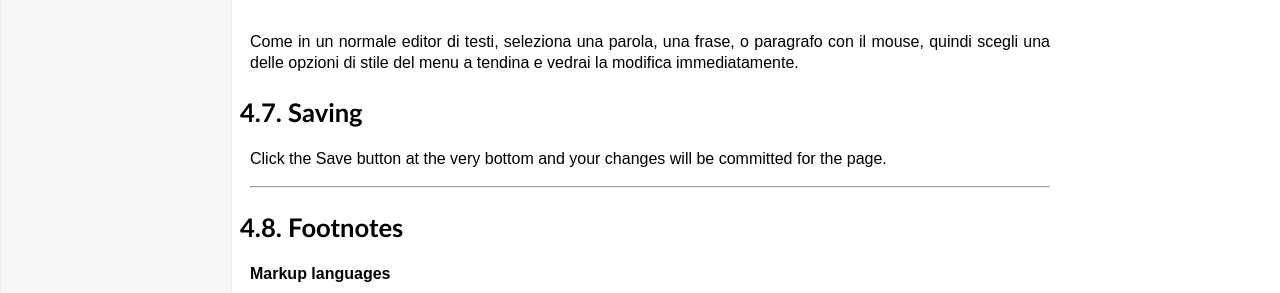
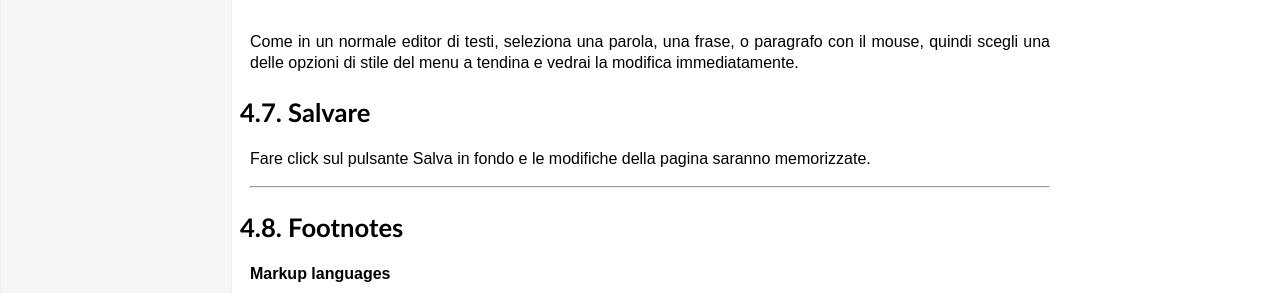
Before and after one commit to plone-it/collective.italiandocumentation, a Sphinx documentation site: the page built from source/using-kupu-as-visual-editor/index.rst, in a window 1280 px wide and 900 px high, scrolled down 6963 px. Shown: the part 209-502 px from the top of the window. Built offline with Sphinx 7.4.7, drawn with Linux system fonts in a browser that asks for light colours; pages that are not in the unit, such as notebooks, are missing from menus; some of the changed text lies outside the part shown.

Commit message:
Aggiuta traduzione per salvare

```diff
--- a/source/using-kupu-as-visual-editor/index.rst
+++ b/source/using-kupu-as-visual-editor/index.rst
@@ -244,11 +244,11 @@ Come in un normale editor di testi, seleziona una parola, una frase, o
 paragrafo con il mouse, quindi scegli una delle opzioni di stile del menu
 a tendina e vedrai la modifica immediatamente.
 
-Saving
-------
+Salvare
+-------
 
-Click the Save button at the very bottom and your changes will be
-committed for the page.
+Fare click sul pulsante Salva in fondo e le modifiche della pagina saranno
+memorizzate.
 
 -----------
 
```
